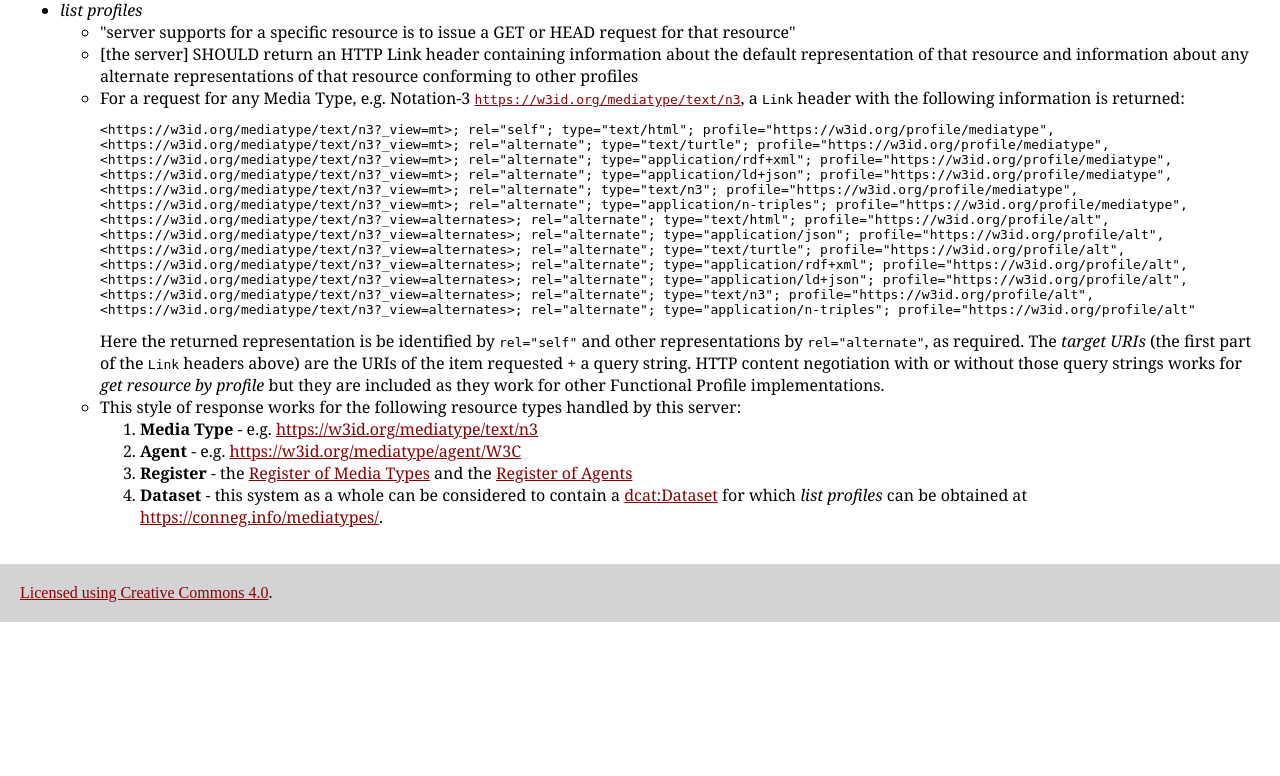
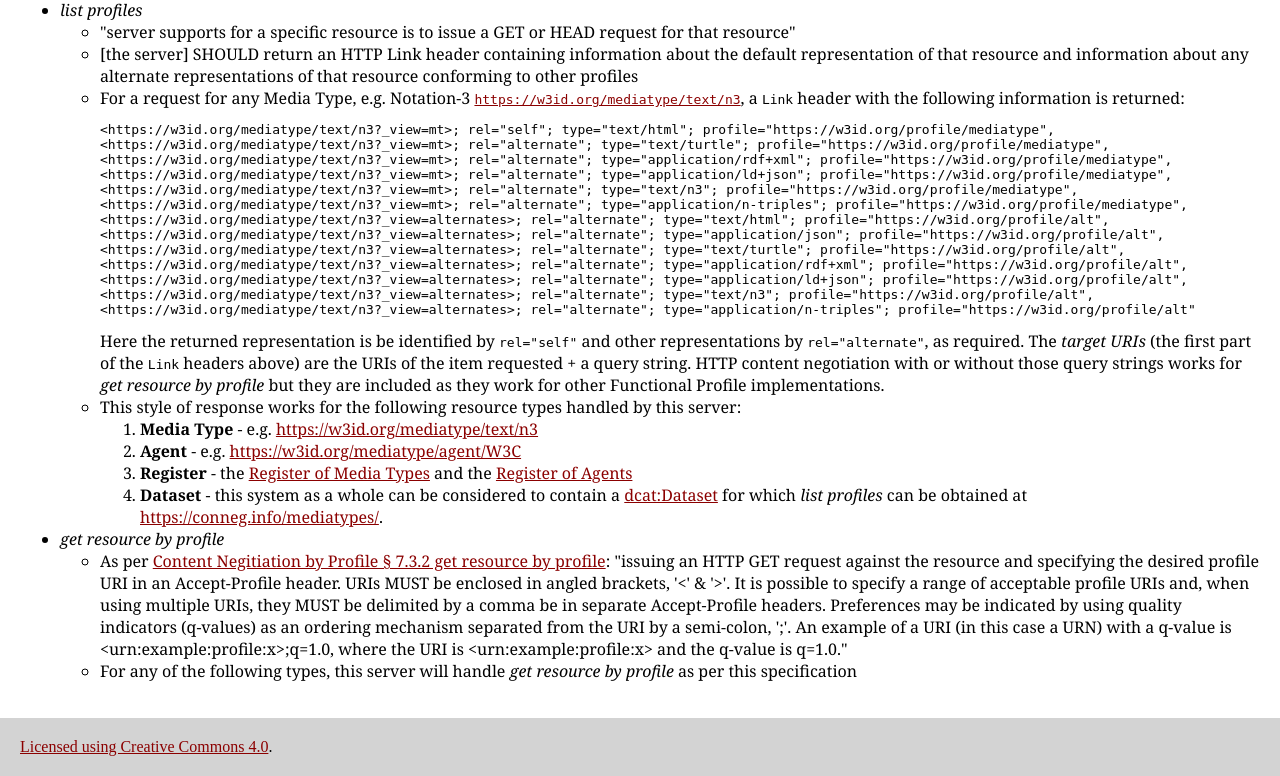
Before and after one commit to nicholascar/mediatypes-service, a Flask app: template view/templates/connegp.html in a window 1280 px wide. Shown: the part 576-1352 px from the top of the page. Before the commit the page ends 1198 px from the top, so only its background shows below. Run offline with Flask 2, Linux system fonts and the light colour scheme; the template is opened without the code that fills it, so the values that code supplies are empty; some web fonts are replaced.

Commit message:
adding to connegp.html

```diff
--- a/view/templates/connegp.html
+++ b/view/templates/connegp.html
@@ -50,6 +50,13 @@
             </li>
           </ul>
         </li>
+        <li>
+          <em>get resource by profile</em>
+          <ul>
+            <li>As per <a href="https://w3c.github.io/dxwg/conneg-by-ap/#http-getresourcebyprofile">Content Negitiation by Profile &sect; 7.3.2 get resource by profile</a>: "issuing an HTTP GET request against the resource and specifying the desired profile URI in an Accept-Profile header. URIs MUST be enclosed in angled brackets, '<' & '>'. It is possible to specify a range of acceptable profile URIs and, when using multiple URIs, they MUST be delimited by a comma be in separate Accept-Profile headers. Preferences may be indicated by using quality indicators (q-values) as an ordering mechanism separated from the URI by a semi-colon, ';'. An example of a URI (in this case a URN) with a q-value is &lt;urn:example:profile:x>;q=1.0, where the URI is &lt;urn:example:profile:x> and the q-value is q=1.0."</li>
+            <li>For any of the following types, this server will handle <em>get resource by profile</em> as per this specification</li>
+          </ul>
+        </li>
       </ul>
 
     {% endblock %}
```
